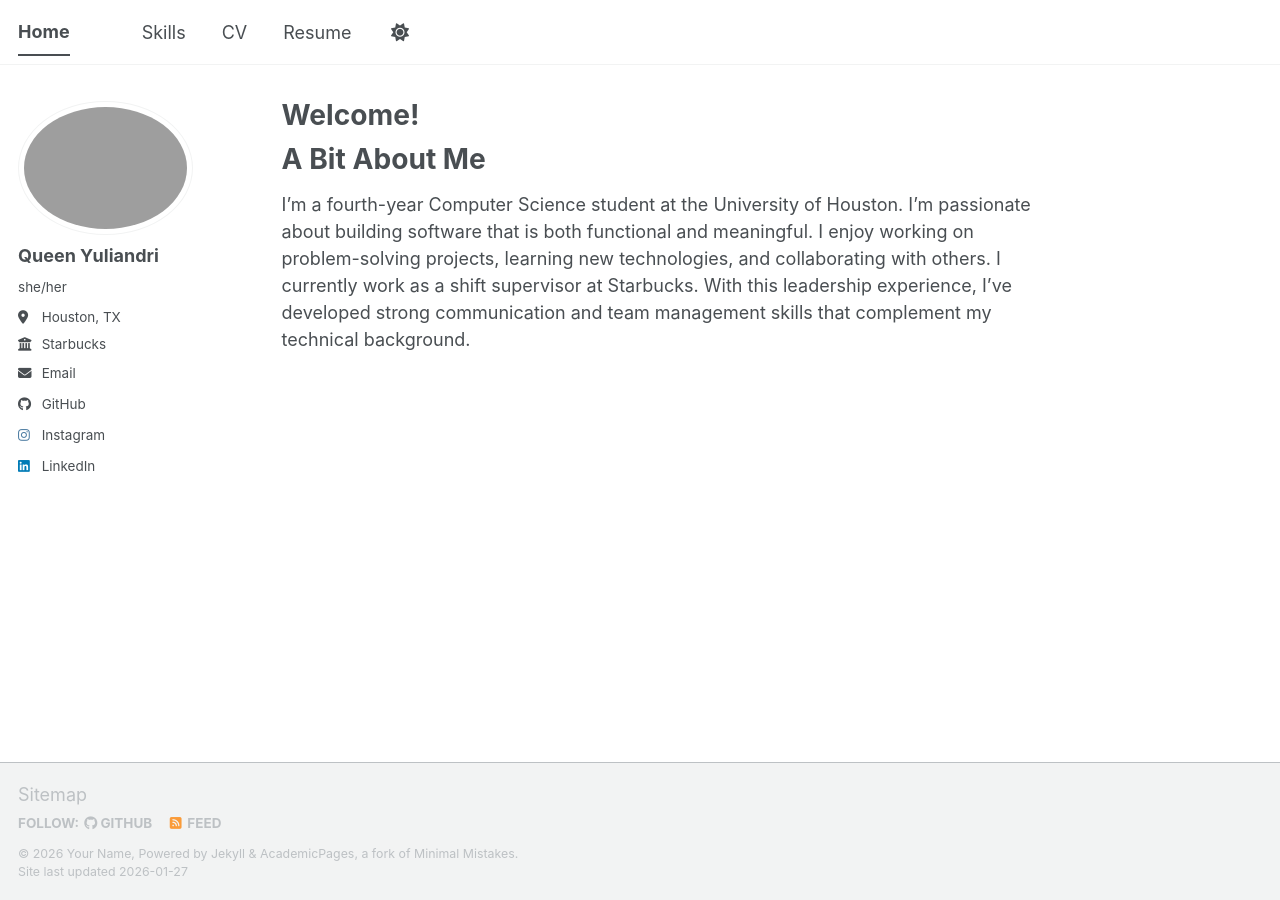
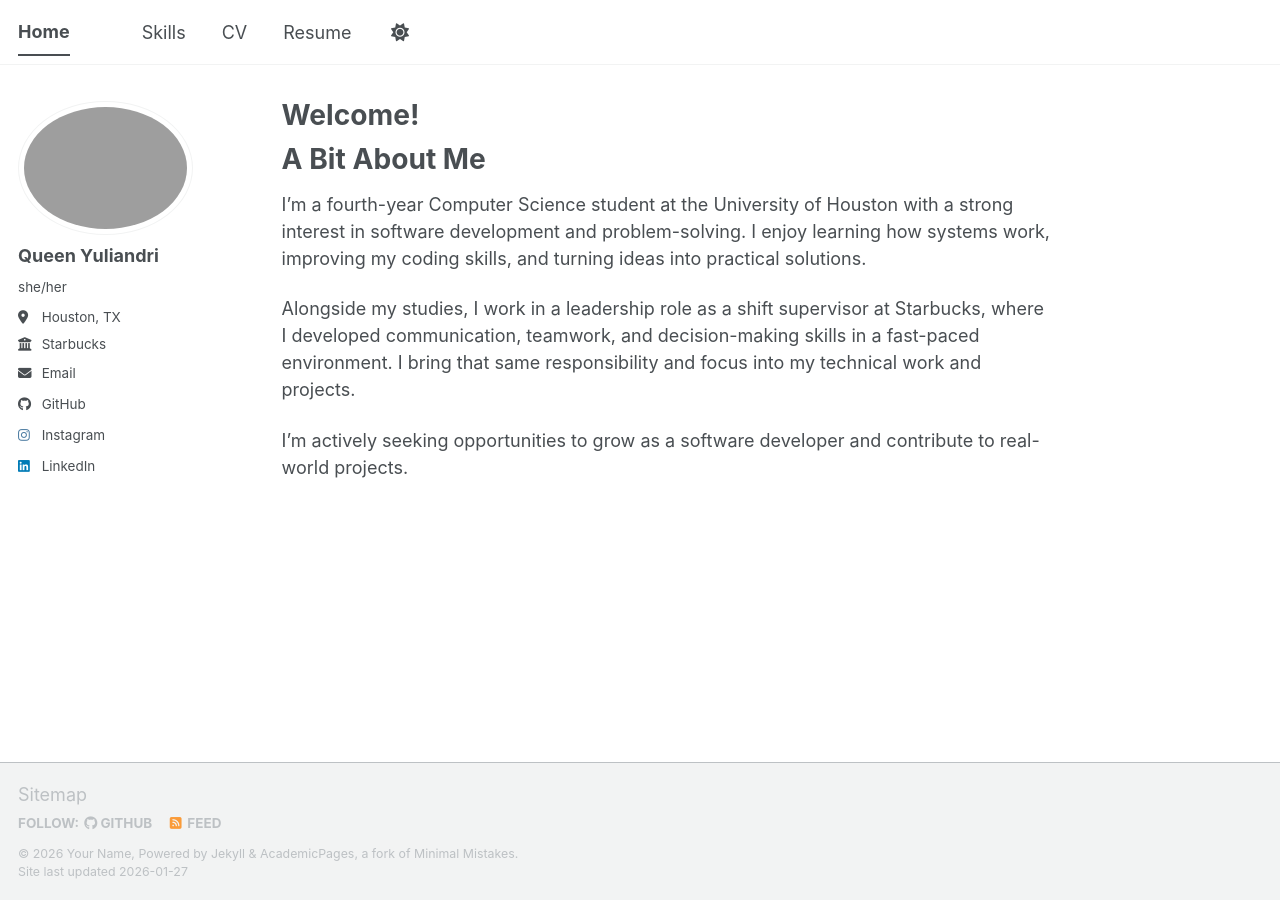
Before and after one commit to Queen-aty/Queen-aty.github.io, a Jekyll site: the page built from _pages/about.md, in a window 1280 px wide. Built offline with Jekyll 4.4.1, drawn with Linux system fonts in a browser that asks for light colours; a script bundle is joined from its source files by our own code; library files that are not in the unit come from our copies.

Commit message:
Update about.md

```diff
--- a/_pages/about.md
+++ b/_pages/about.md
@@ -9,4 +9,8 @@ redirect_from:
 
 A Bit About Me
 ======
-I’m a fourth-year Computer Science student at the University of Houston. I'm passionate about building software that is both functional and meaningful. I enjoy working on problem-solving projects, learning new technologies, and collaborating with others. I currently work as a shift supervisor at Starbucks. With this leadership experience, I’ve developed strong communication and team management skills that complement my technical background.
+I’m a fourth-year Computer Science student at the University of Houston with a strong interest in software development and problem-solving. I enjoy learning how systems work, improving my coding skills, and turning ideas into practical solutions.
+
+Alongside my studies, I work in a leadership role as a shift supervisor at Starbucks, where I developed communication, teamwork, and decision-making skills in a fast-paced environment. I bring that same responsibility and focus into my technical work and projects.
+
+I’m actively seeking opportunities to grow as a software developer and contribute to real-world projects.
```
